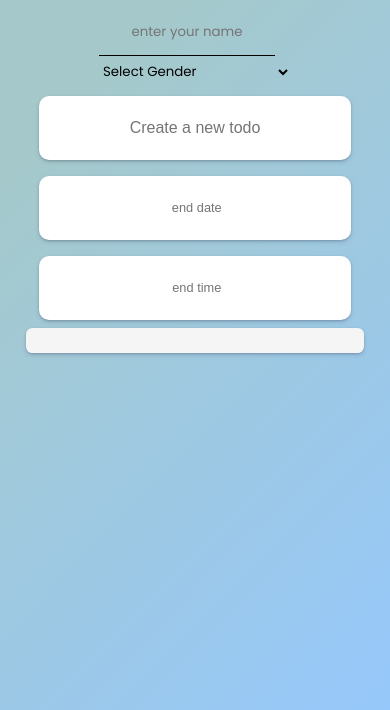
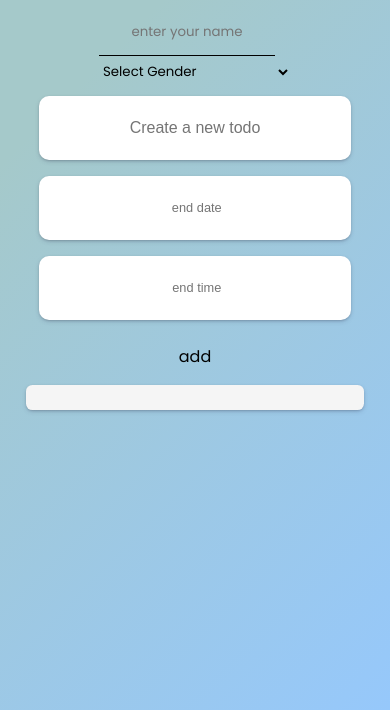
Before and after one commit to ohavs/Todo-List-, a plain HTML site: page index.html in a window 390 px wide. Shown: the part 166-876 px from the top of the page. Drawn offline with Linux system fonts and the light colour scheme; a web font is replaced by a local one.

Commit message:
first commit

```diff
--- a/style.css
+++ b/style.css
@@ -215,7 +215,13 @@ display: flex;
 }
 
 #addTodoBtn{
-    display: none;
+    /* display: none; */
+    border: none;
+    background-color: transparent;
+    cursor: pointer;
+    font-family: 'Poppins', sans-serif;
+    margin: 0 1rem;
+    font-size: 1rem;
 }
 
 /* todos  */
@@ -487,4 +493,7 @@ background-color: var(--warning);
         display: flex;
         flex-direction: column;
     }
+    #addTodoBtn{
+        margin: 1rem 1rem;
+    }
   }
```
